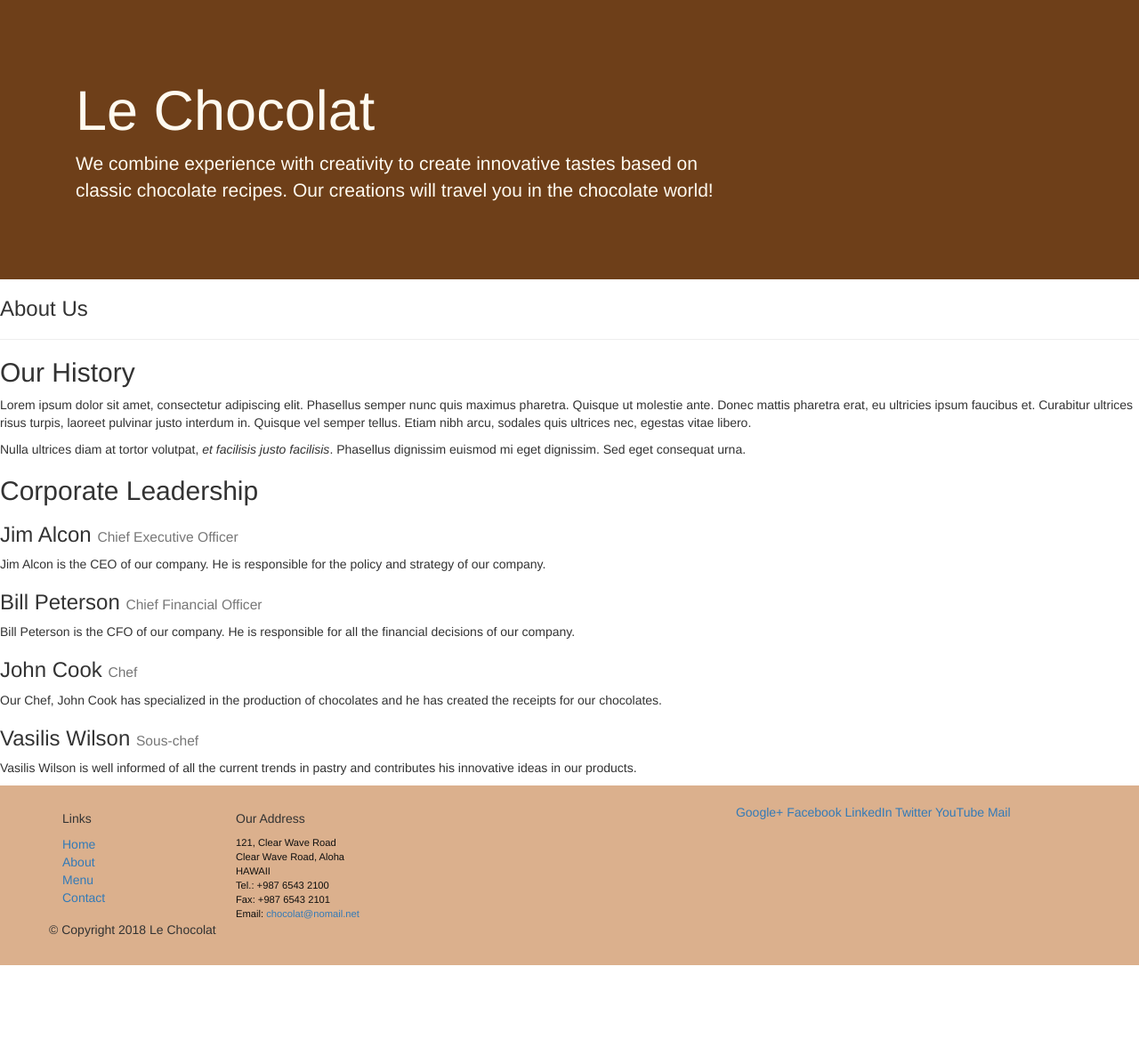
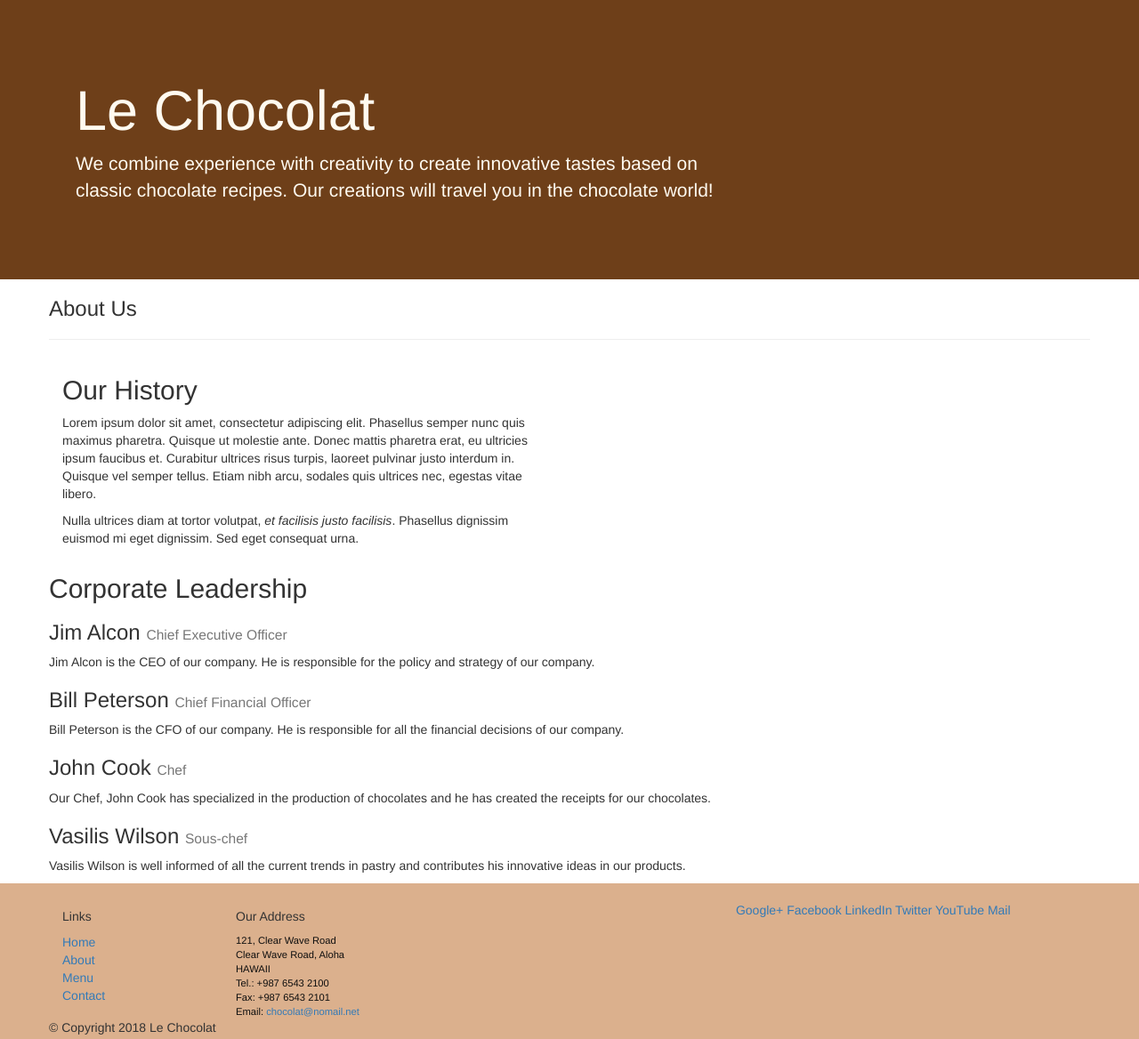
Before and after one commit to yavuzefe/courseeg, a plain HTML site: page aboutus.html in a window 1280 px wide. Shown: the whole page at 89% size. Before the commit the page ends 1085 px from the top, so only its background shows below. Drawn offline with nearby package versions, Linux system fonts and the light colour scheme.

Commit message:
Bootstrap Assignment 1 Task 2

```diff
--- a/aboutus.html
+++ b/aboutus.html
@@ -27,27 +27,26 @@
         </div>
     </header>
 
-    <div>
-        <div>
-            <div>
+    <div class="container">
+        <div class="row">
+            <div class="col-12">
                <h3>About Us</h3>
                <hr>
             </div>
         </div>
 
-        <div>
-            <div>
+        <div class="row">
+            <div class="col-sm-6">
                 <h2>Our History</h2>
                 <p>Lorem ipsum dolor sit amet, consectetur adipiscing elit. Phasellus semper nunc quis maximus pharetra. Quisque ut molestie ante. Donec mattis pharetra erat, eu ultricies ipsum faucibus et. Curabitur ultrices risus turpis, laoreet pulvinar justo interdum in. Quisque vel semper tellus. Etiam nibh arcu, sodales quis ultrices nec, egestas vitae libero. </p>
                 <p>Nulla ultrices diam at tortor volutpat, <em>et facilisis justo facilisis</em>. Phasellus dignissim euismod mi eget dignissim. Sed eget consequat urna. </p>
             </div>
-            <div>
+            <div class="col-sm">
             </div>
         </div>
 
-
-        <div>
-            <div>
+        <div class="row">
+            <div class="col-12">
                 <h2>Corporate Leadership</h2>
                 <h3>Jim Alcon <small>Chief Executive Officer </small></h3>
                 <p>Jim Alcon is the CEO of our company. He is responsible for the policy and strategy of our company. </p>
```
